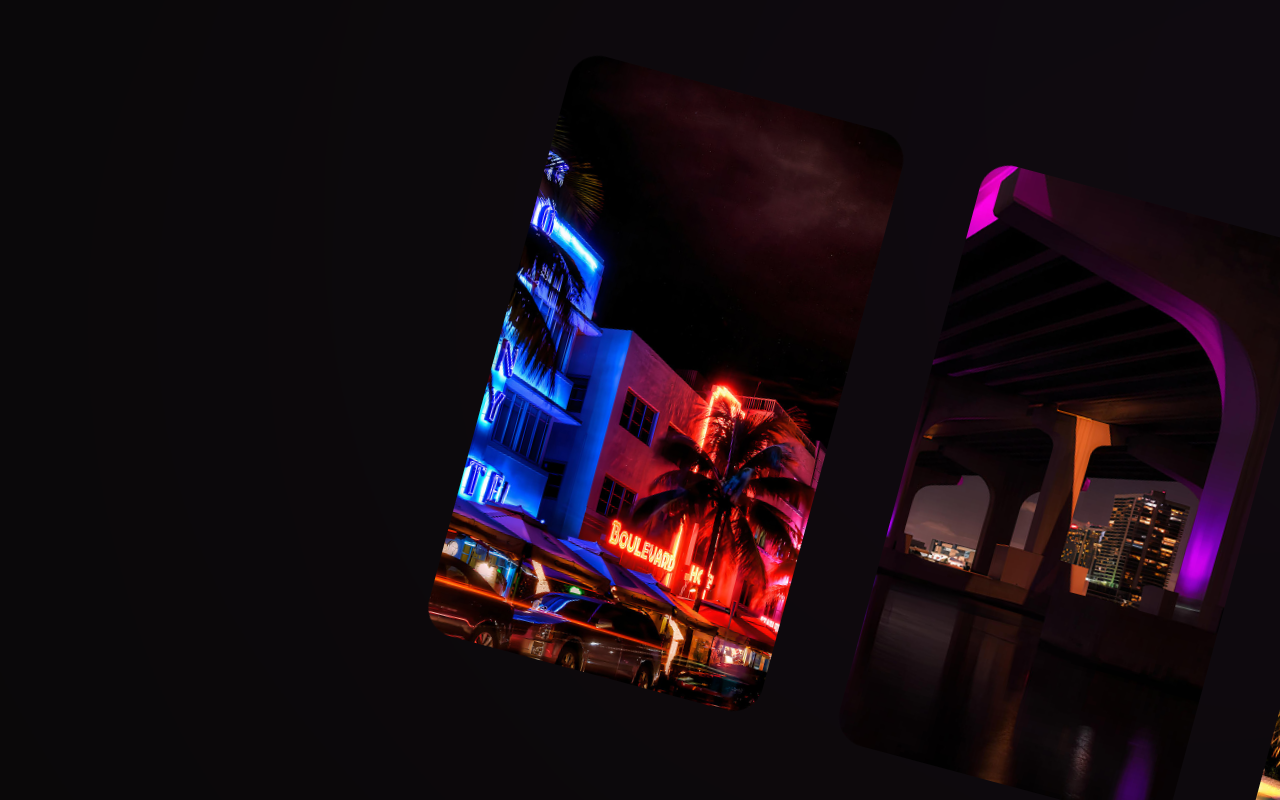
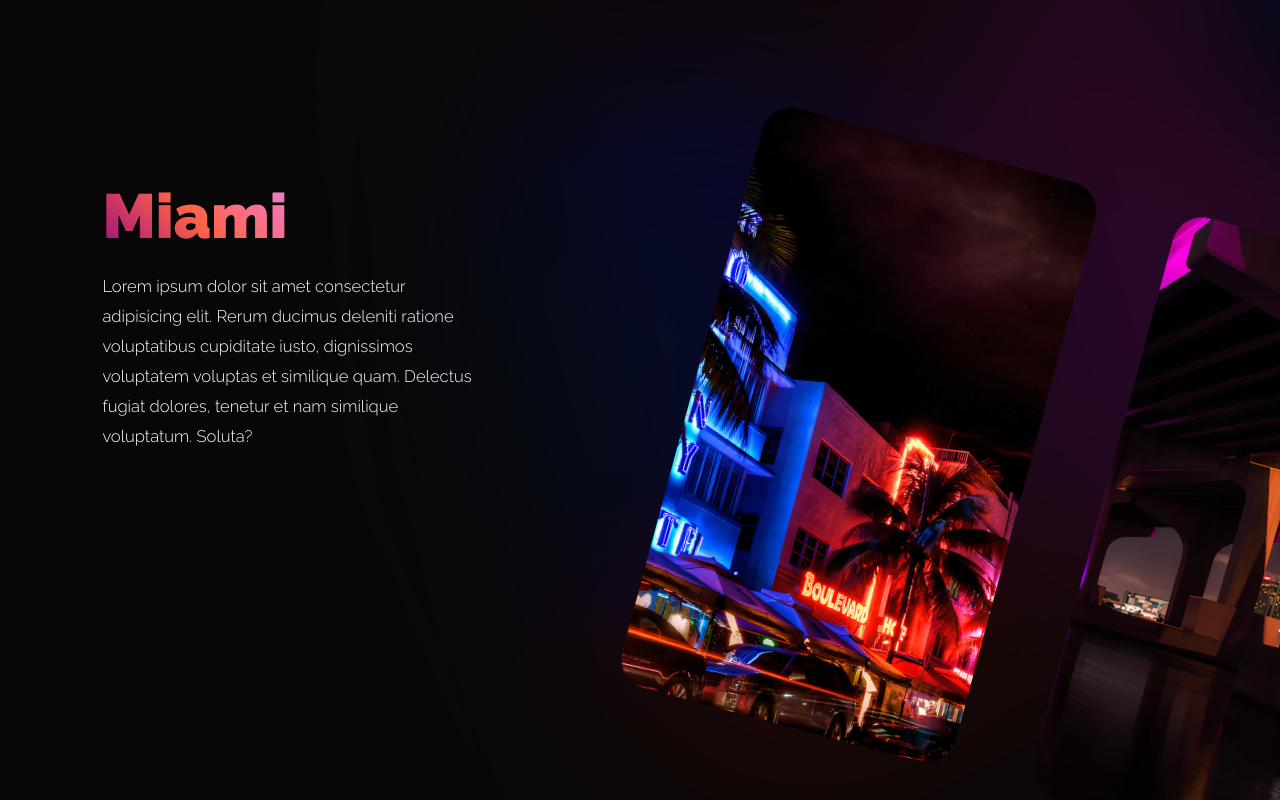
Before and after one commit to Zajroid/miami-parallax-scroll-verstka, a website: page app/index.html in a window 1280 px wide. Drawn offline with nearby package versions, Linux system fonts and the light colour scheme; files that its build step writes are made by us from their sources.

Commit message:
add logo and description

```diff
--- a/app/index.html
+++ b/app/index.html
@@ -22,6 +22,13 @@
 </head>
 
 <body>
+
+    <div class="description">
+        <div class="logo">Miami</div>
+        <p>Lorem ipsum dolor sit amet consectetur adipisicing elit. Rerum ducimus deleniti ratione voluptatibus
+            cupiditate iusto, dignissimos voluptatem voluptas et similique quam. Delectus fugiat dolores, tenetur et nam
+            similique voluptatum. Soluta?</p>
+    </div>
 
     <div class="swiper slider slider_main">
         <div class="swiper-wrapper slider__wrapper">
--- a/app/js/main.js
+++ b/app/js/main.js
@@ -50,3 +50,10 @@ const sliderBg = new Swiper(".slider_bg", {
 });
 
 sliderMain.controller.control = sliderBg
+
+
+document.querySelectorAll('.slider__item').forEach(item => {
+    item.addEventListener('click', event => {
+        item.classList.toggle('opened')
+    })
+})
--- a/app/scss/components/main/_main.scss
+++ b/app/scss/components/main/_main.scss
@@ -5,13 +5,14 @@
     top: 10vh;
 
     .slider__wrapper {
-        // transition: var(--transition)!important;
+        transition: var(--transition) !important;
         will-change: transform;
-
+        margin-left: 200px;
         .slider__item {
             max-height: 75vh;
             overflow: hidden;
             cursor: pointer;
+            transition: transform var(--transition), box-shadow var(--transition);
 
             border-radius: 30px;
 
@@ -22,7 +23,7 @@
                 background-size: cover;
                 left: -100%;
 
-                // transition: var(--transition)!important;
+                transition: var(--transition) !important;
 
                 will-change: transform; // ram
             }
@@ -30,18 +31,39 @@
     }
 }
 
-
-
 .slider_bg {
     z-index: 0;
-    transform: rotate(-15deg)!important;
+    transform: rotate(-15deg) !important;
     top: -100vh;
     left: -10vh;
 
-    opacity: .15;
-    filter: saturate(1000) blur(800px);
+    opacity: 0.15;
+    filter: blur(120px) saturate(10);
 
     .slider__item {
         min-height: 100vh;
     }
 }
+
+.slider__item.opened {
+    z-index: 2;
+    transform: rotate(-15deg) scale(1.2);
+    box-shadow: rgb(0, 0, 0, 0.75) 0 0 0 4000px;
+}
+
+.description {
+    position: absolute;
+    font-size: calc(var(--size-index) * 0.8);
+    top: 20vh;
+    left: 8vw;
+    max-width: 30vw;
+
+    .logo {
+        font-size: calc(var(--size-index) * 3);
+        font-weight: 900;
+        display: inline-block;
+        background: linear-gradient(45deg, DarkMagenta, Tomato, Violet);
+        -webkit-background-clip: text;
+        -webkit-text-fill-color: transparent;
+    }
+}
--- a/app/scss/config/_variables.scss
+++ b/app/scss/config/_variables.scss
@@ -4,7 +4,7 @@
 /*=============== VARIABLES CSS ===============*/
 :root {
     --header-height: 3.5rem;
-    --transition: 1.75s cubic-bezier(.620, .705, .020, .010);
+    --transition: 1.75s cubic-bezier(.320, .905, .420, .810);
     /*========== Colors ==========*/
     --dark: #070707;
 
```
Also changed, not shown: app/css/style.min.css, app/js/main.min.js.
